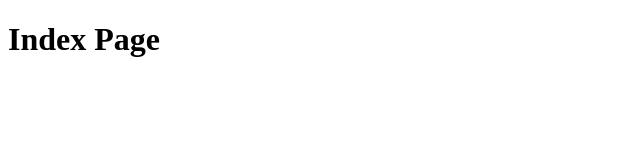
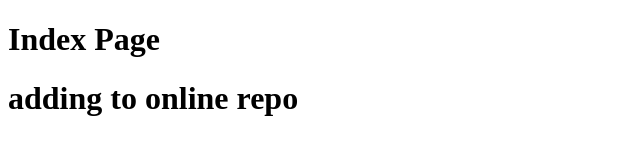
Before and after one commit to rico4pepe/moat-class, a plain HTML site: page index.html in a window 1280 px wide. Shown: the whole page, without its empty margins (0-640 px from the left). Drawn offline with Linux system fonts and the light colour scheme.

Commit message:
Commit online

```diff
--- a/index.html
+++ b/index.html
@@ -7,6 +7,6 @@
 </head>
 <body>
 	<h1> Index Page </h1>
-
+	<h1> adding to online repo </h1>
 </body>
 </html>
```
